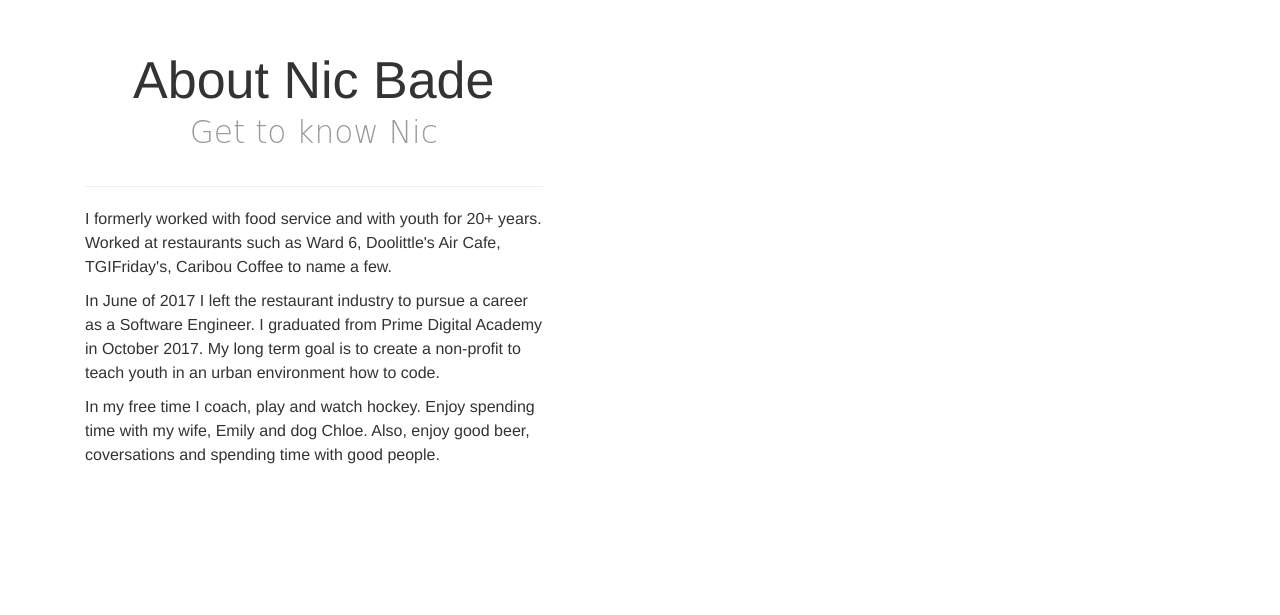
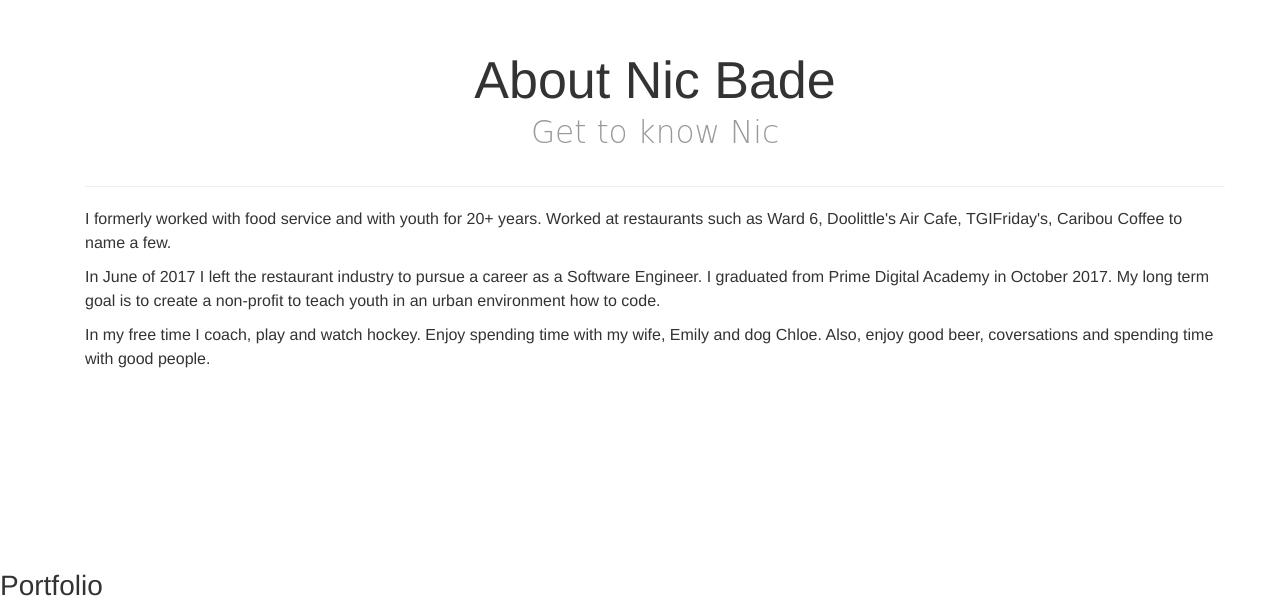
Before and after one commit to nicbade/portfolio-nbade, a website: page index.html in a window 1280 px wide. Shown: the part 648-1263 px from the top of the page. Drawn offline with Linux system fonts and the light colour scheme; a web font is replaced by a local one.

Commit message:
added json

```diff
--- a/index.html
+++ b/index.html
@@ -78,7 +78,7 @@
                             <div id="extras">
                                 <div class="space"></div>
                                 <div class="row">
-                                    <div class="col-md-5 col-sm-12">
+                                    <div class="col-md-12 col-sm-12">
                                         <h1 class="text-center">About Nic Bade
 
                                             <small class="subtitle">Get to know Nic</small>
```
Also changed, not shown: package.json (added, +19 -0 lines).
